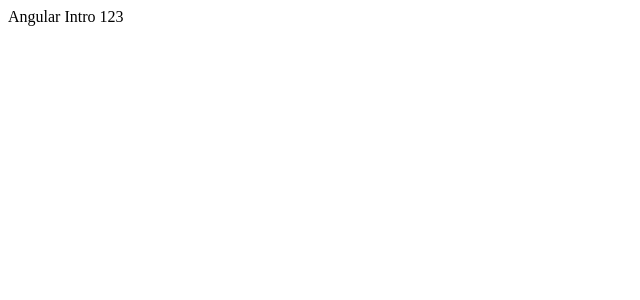
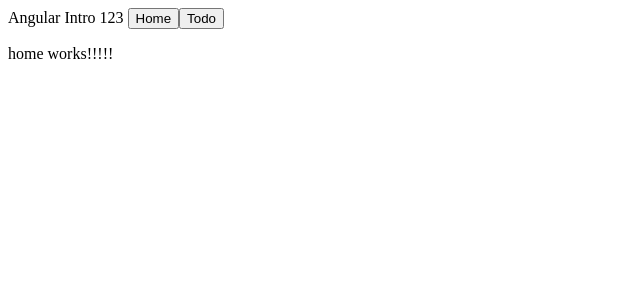
Before and after one commit to noam-honig/angular-intro, an Angular app: page / in a window 1280 px wide. Shown: the top 300 px of the page, without its empty margins (0-640 px from the left). Built offline with nearby package versions, Linux system fonts and the light colour scheme.

Commit message:
Added routes and navigation buttons

```diff
--- a/src/app/app-routing.module.ts
+++ b/src/app/app-routing.module.ts
@@ -1,7 +1,12 @@
 import { NgModule } from '@angular/core';
 import { RouterModule, Routes } from '@angular/router';
+import { HomeComponent } from './home/home.component';
+import { TodoComponent } from './todo/todo.component';
 
-const routes: Routes = [];
+const routes: Routes = [
+  { path: '', component: HomeComponent },
+  { path: 'todo', component: TodoComponent }
+];
 
 @NgModule({
   imports: [RouterModule.forRoot(routes)],
--- a/src/app/app.component.html
+++ b/src/app/app.component.html
@@ -1,2 +1,4 @@
 Angular Intro 123
+<button routerLink="/">Home</button>
+<button routerLink="/todo">Todo</button>
 <router-outlet></router-outlet>
```
